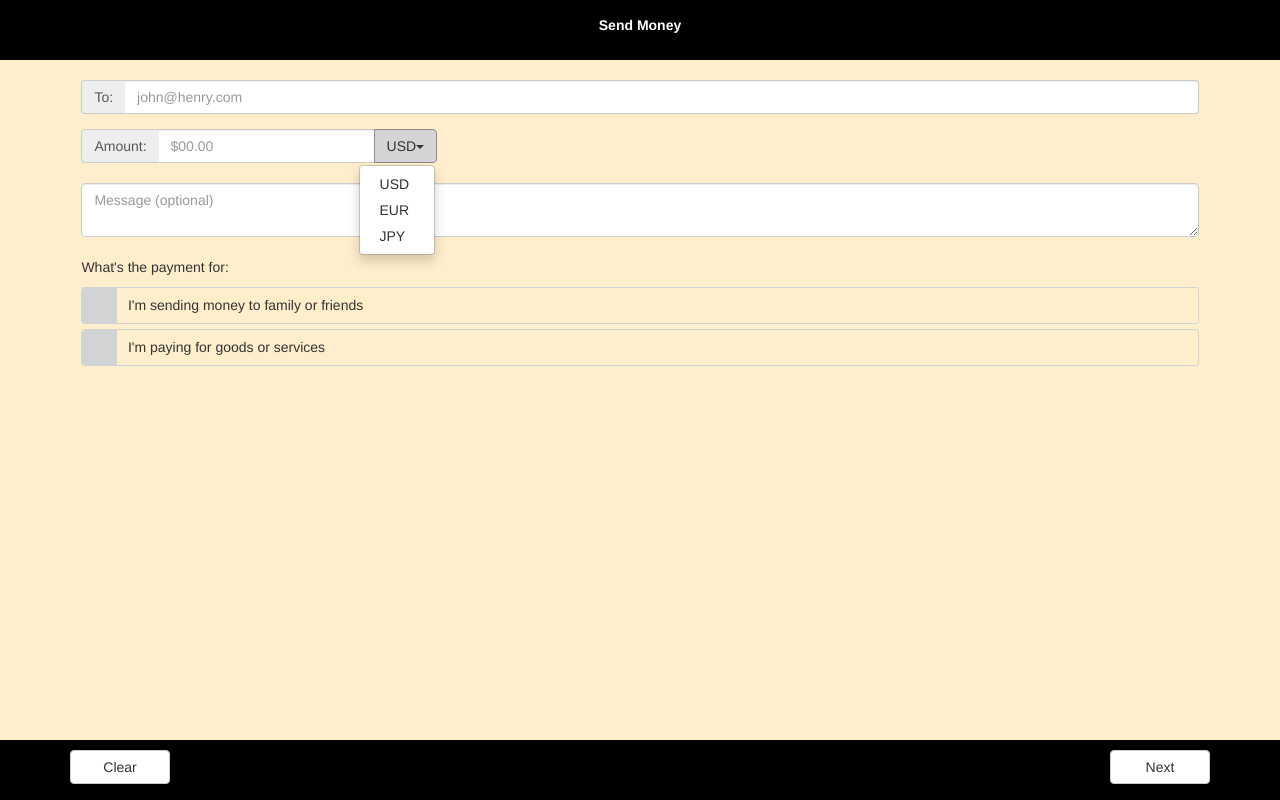
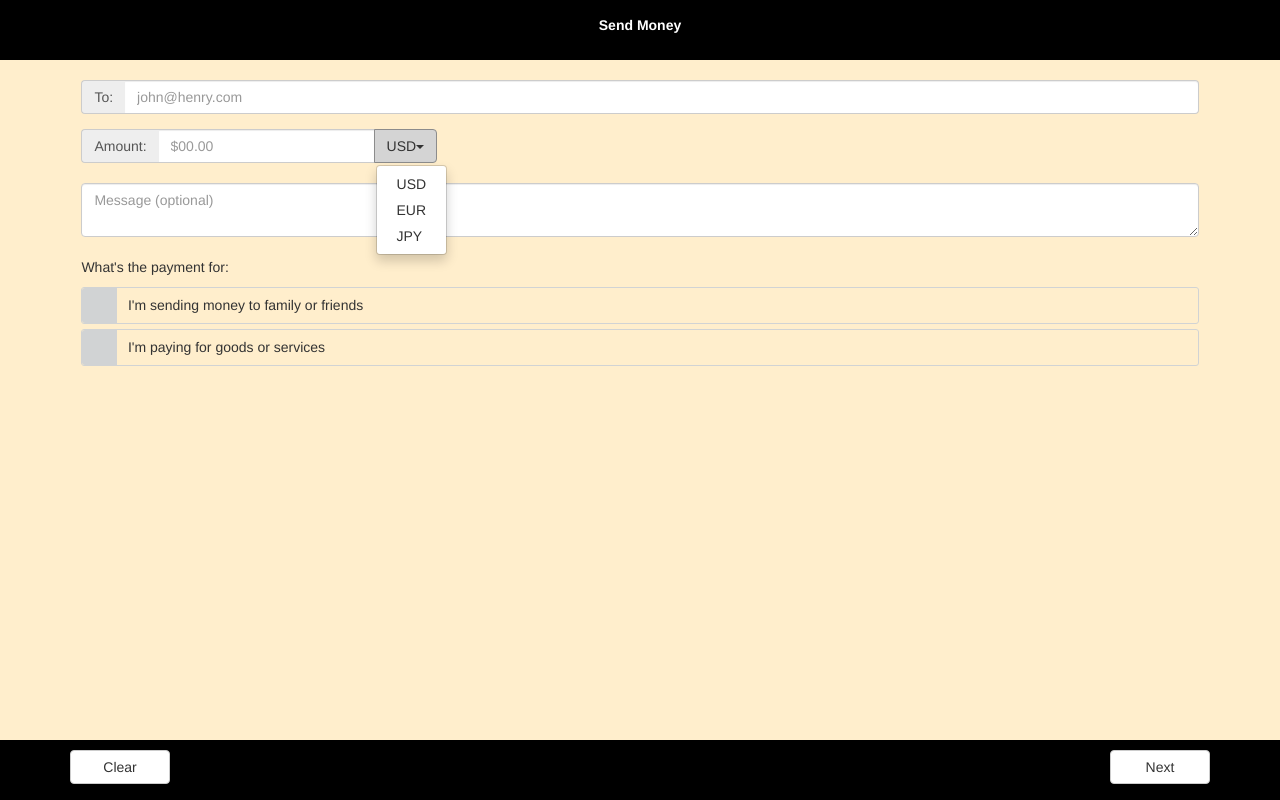
Before and after one commit to Karthickgreets99/Take-home, a website: page views/sendmoney.html in a window 1280 px wide. Both pictures are taken after a click on the button "USD". Drawn offline with nearby package versions, Linux system fonts and the light colour scheme.

Commit message:
Updating css

```diff
--- a/public/css/sendmoney.css
+++ b/public/css/sendmoney.css
@@ -137,10 +137,10 @@ input[type=number]::-webkit-outer-spin-button {
 }
 
 .drop-down-position-custom{
-    margin-left: 200px;
-    min-width: 76px !important;
-    @media screen and (max-width: 768px) {
-        margin-left: 120px;
-    }
+    margin-left: 217px;
+    min-width: 70px !important;
+    /*@media screen and (max-width: 768px) {*/
+        /*margin-left: 120px;*/
+    /*}*/
 
 }
```
